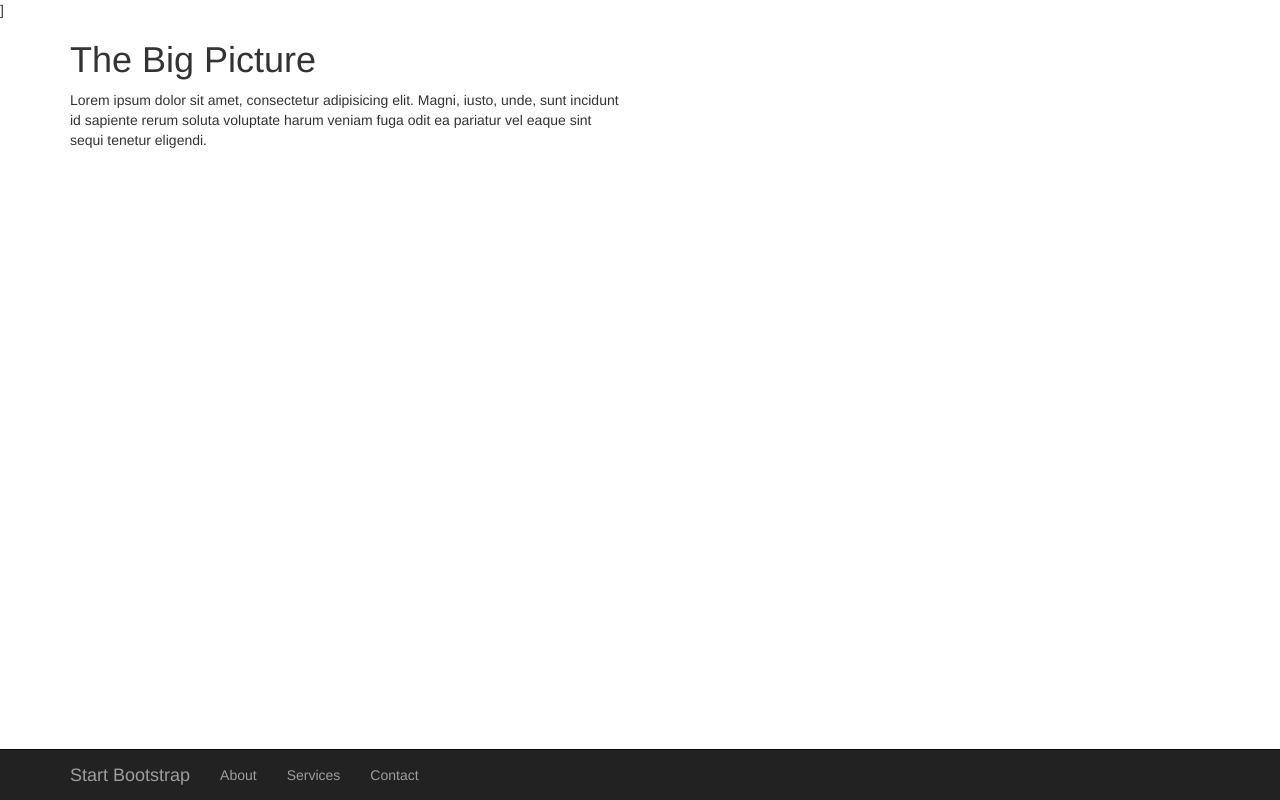
After one commit to syndbg/dj-socbook, a Django app: template socbook/website/templates/signin.html in a window 1280 px wide. The commit adds this page. Run offline with Django 3.2, Linux system fonts and the light colour scheme; the template is opened without the code that fills it, so the values that code supplies are empty; some libraries are stand-ins or nearby versions.

Commit message:
Added stubs

```diff
--- /dev/null
+++ b/socbook/accounts/templates/signup.html
@@ -0,0 +1 @@
+{% extends 'base.html' %}
--- /dev/null
+++ b/socbook/accounts/urls.py
@@ -0,0 +1,6 @@
+from django.conf.urls import patterns, include, url
+from django.contrib import admin
+
+urlpatterns = patterns('account.views',
+    url(r'^admin/', include(admin.site.urls)),
+)
--- a/socbook/accounts/views.py
+++ b/socbook/accounts/views.py
@@ -1,8 +1,8 @@
 from django.contrib.auth import views as auth_views
 from django.contrib.auth.decorators import login_required
-from django.shortcuts import redirect, render, get_object_or_404
+from django.shortcuts import redirect, render
 
-
+from accounts.forms import SignupForm
 
 
 def signin(request):
--- a/socbook/website/templates/base.html
+++ b/socbook/website/templates/base.html
@@ -9,15 +9,21 @@
     <!-- <meta name="author" content=""> -->
     <title>{% block title %}Socbook{% endblock title %}</title>
 
-    <!-- Bootstrap core CSS and JS -->
     <link href="//maxcdn.bootstrapcdn.com/bootstrap/3.3.2/css/bootstrap.min.css" rel="stylesheet">
     <script src="//maxcdn.bootstrapcdn.com/bootstrap/3.3.2/js/bootstrap.min.js"></script>
-    <!-- jQuery -->
     <script src="https://code.jquery.com/jquery-2.1.3.min.js"></script>
+
+    {% block head %}]
+    {% endblock head %}
 </head>
 
 <body>
     {% block body %}
     {% endblock body %}
+
+    {% block extend_body %}
+    {% endblock extend_body %}
+    {% block script %}
+    {% endblock script %}
 </body>
 </html>
--- /dev/null
+++ b/socbook/website/templates/landing.html
@@ -0,0 +1,5 @@
+{% extends 'signin.html %}
+
+{% block extend_body %}
+<a href="https://github.com/syndbg/dj-socbook"><img style="position: absolute; top: 0; right: 0; border: 0;" src="https://camo.githubusercontent.com/52760788cde945287fbb584134c4cbc2bc36f904/68747470733a2f2f73332e616d617a6f6e6177732e636f6d2f6769746875622f726962626f6e732f666f726b6d655f72696768745f77686974655f6666666666662e706e67" alt="Fork me on GitHub" data-canonical-src="https://s3.amazonaws.com/github/ribbons/forkme_right_white_ffffff.png"></a>
+{% endblock extend_body %}
--- /dev/null
+++ b/socbook/website/templates/signin.html
@@ -0,0 +1,50 @@
+{% extends 'base.html' %}
+
+
+{% block body %}
+    <div class="cover">
+        <!-- Navigation -->
+        <nav class="navbar navbar-inverse navbar-fixed-bottom" role="navigation">
+            <div class="container">
+                <!-- Brand and toggle get grouped for better mobile display -->
+                <div class="navbar-header">
+                    <button type="button" class="navbar-toggle" data-toggle="collapse" data-target="#bs-example-navbar-collapse-1">
+                        <span class="sr-only">Toggle navigation</span>
+                        <span class="icon-bar"></span>
+                        <span class="icon-bar"></span>
+                        <span class="icon-bar"></span>
+                    </button>
+                    <a class="navbar-brand" href="#">Start Bootstrap</a>
+                </div>
+                <!-- Collect the nav links, forms, and other content for toggling -->
+                <div class="collapse navbar-collapse" id="bs-example-navbar-collapse-1">
+                    <ul class="nav navbar-nav">
+                        <li>
+                            <a href="#">About</a>
+                        </li>
+                        <li>
+                            <a href="#">Services</a>
+                        </li>
+                        <li>
+                            <a href="#">Contact</a>
+                        </li>
+                    </ul>
+                </div>
+                <!-- /.navbar-collapse -->
+            </div>
+            <!-- /.container -->
+        </nav>
+
+        <!-- Page Content -->
+        <div class="container">
+            <div class="row">
+                <div class="col-md-6 col-sm-12">
+                    <h1>The Big Picture</h1>
+                    <p>Lorem ipsum dolor sit amet, consectetur adipisicing elit. Magni, iusto, unde, sunt incidunt id sapiente rerum soluta voluptate harum veniam fuga odit ea pariatur vel eaque sint sequi tenetur eligendi.</p>
+                </div>
+            </div>
+            <!-- /.row -->
+        </div>
+        <!-- /.container -->
+    </div>
+{% endblock body %}
```
Also changed, not shown: socbook/accounts/models.py (+7 -0 lines), socbook/accounts/forms.py (added), socbook/accounts/tests/test_forms.py (added), socbook/accounts/tests/test_views.py (added).
